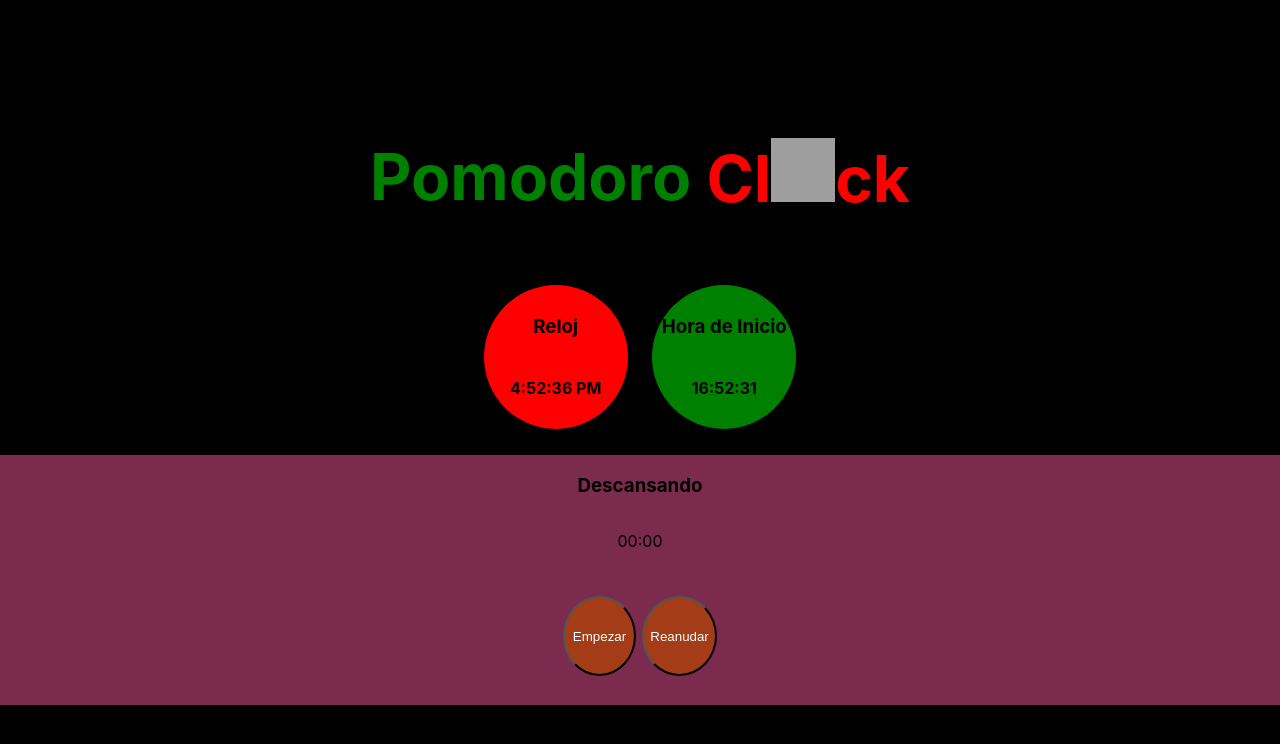
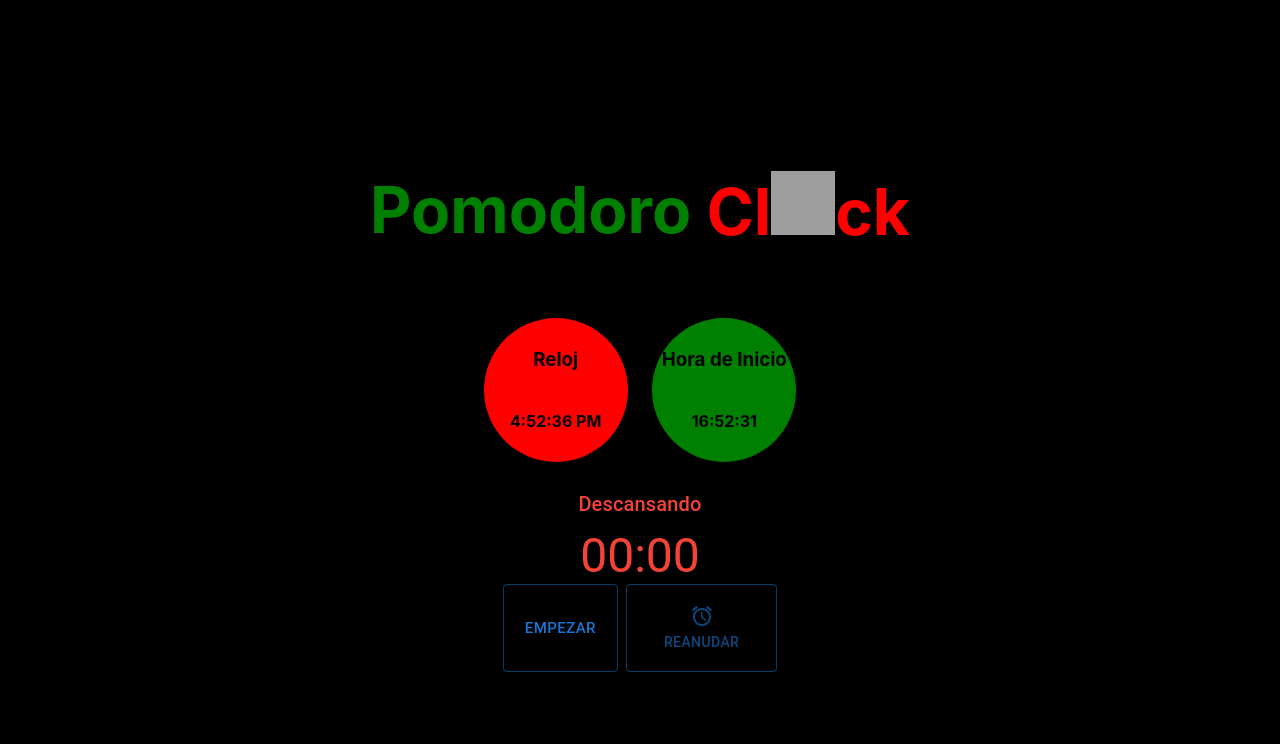
Before and after one commit to idavid80/Pomodoro-clock, a React (Create React App) app in the folder pomodoro-clock/: page / in a window 1280 px wide. Shown: the top 744 px of the page. Built offline with nearby package versions, Linux system fonts and the light colour scheme; grey boxes are pictures that could not be loaded.

Commit message:
css con material

```diff
--- a/pomodoro-clock/src/Pomodoro-Clock/Pomodoro.css
+++ /dev/null
@@ -1,26 +0,0 @@
-
-button {
-    background-color: rgb(164, 61, 23);
-    height: 5rem;
-    width: 5rem;
-    cursor: pointer;
-    border-radius: 100%;
-    text-align: center;
-    margin: 2%;
-    color:azure;
-}
-
-.temporizador {
-    display: flex;
-    justify-content: center;
-    flex-direction: column;
-    background-color: rgb(123, 44, 78);
-    align-items: center;
-    }
-.botones {
-    display: flex;
-    flex-direction: row;
-    justify-content: center;
-    margin: 2%;
-    border-radius: 100%;
-}
--- a/pomodoro-clock/src/Pomodoro-Clock/Pomodoro.js
+++ b/pomodoro-clock/src/Pomodoro-Clock/Pomodoro.js
@@ -1,5 +1,13 @@
 import React, { useState, useEffect } from "react";
-import "./Pomodoro.css";
+import Container from "@mui/material/Container";
+import Stack from "@mui/material/Stack";
+import Button from "@mui/material/Button";
+import AlarmIcon from "@mui/icons-material/Alarm";
+import Tab from "@mui/material/Tab";
+import Typography from "@mui/material/Typography";
+import { red } from "@mui/material/colors";
+
+const color = red[500];
 
 const Pomodoro = (props) => {
   let trabajo = 3;
@@ -51,27 +59,31 @@ const Pomodoro = (props) => {
   const display = (digito) => digito.toString().padStart(2, "0");
 
   return (
-    <div className="temporizador">
-      <h3>{metodo === true ? "Trabajando" : "Descansando"}</h3>
-      <p>
-        {display(minutos)}:{display(segundos)}
-      </p>
-      <div className="botones">
-        <button
-          onClick={reiniciarTiempo}
-          disabled={segundos === 0 && minutos === 0 ? false : true}
-        >
+    <Container maxWidth="sm"  justifyContent="center" alignItems="center">
+      <Stack direction="column" spacing={1}  justifyContent="center" alignItems="center">
+        <Typography color={color} variant="h6">
+          {metodo === true ? "Trabajando" : "Descansando"}
+        </Typography>
+        <Typography variant="h3" color={color}>
+          {display(minutos)}:{display(segundos)}
+        </Typography>
+        </Stack>
+        <Stack direction="row" spacing={1}  justifyContent="center">
+        <Button size="large" variant="outlined" onClick={reiniciarTiempo}>
           {metodo === undefined
             ? "Empezar"
             : segundos === 0 && minutos === 0
             ? "Continuar"
             : "Ciclo " + sesiones}
-        </button>
-        <button onClick={pausarTiempo}>
-          {pausa === true ? "Reanudar" : "Pausar"}
-        </button>
-      </div>
-    </div>
+        </Button>
+        <Button size="large" variant="outlined" onClick={pausarTiempo}>
+          <Tab
+            icon={<AlarmIcon />}
+            label={pausa === true ? "Reanudar" : "Pausar"}
+          />
+        </Button>
+      </Stack>
+    </Container>
   );
 };
 export default Pomodoro;
```
Also changed, not shown: pomodoro-clock/package.json (+7 -0 lines), 1 other file (tests, documents, lock files or other folders).
